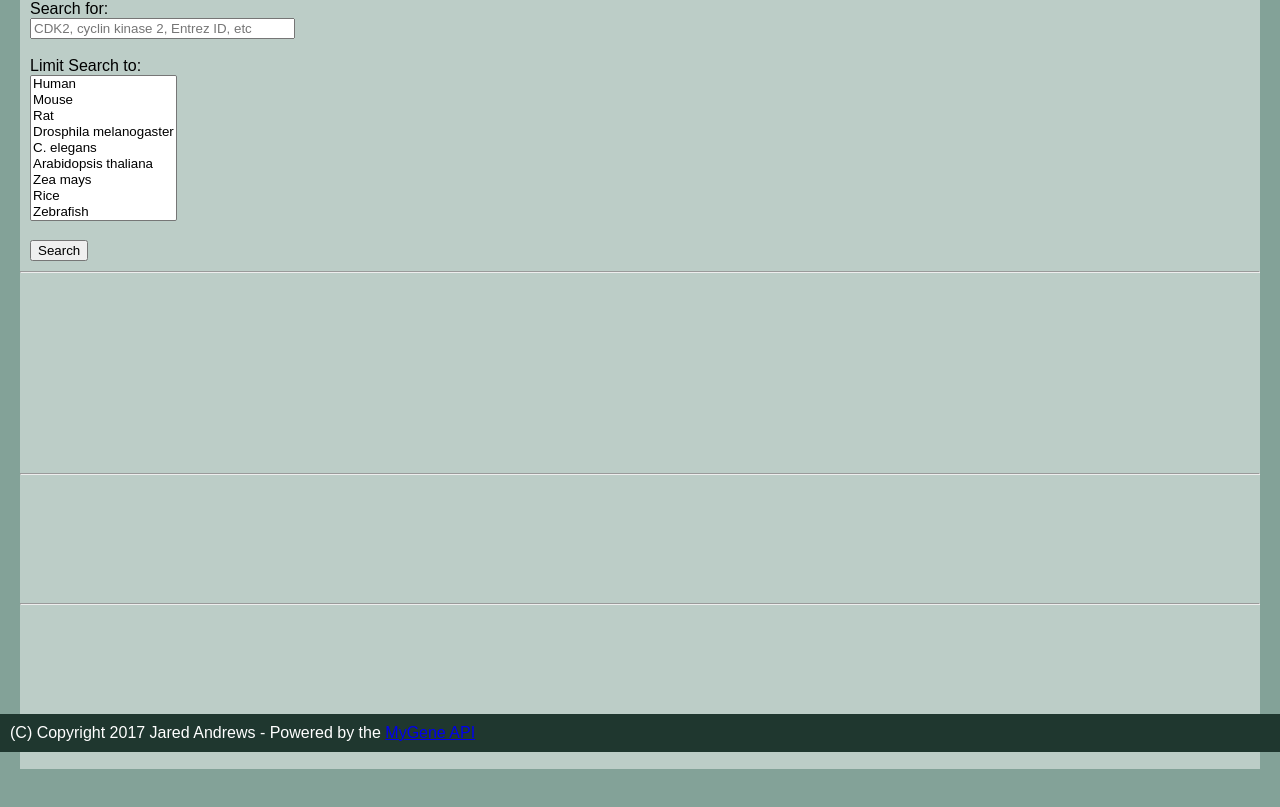
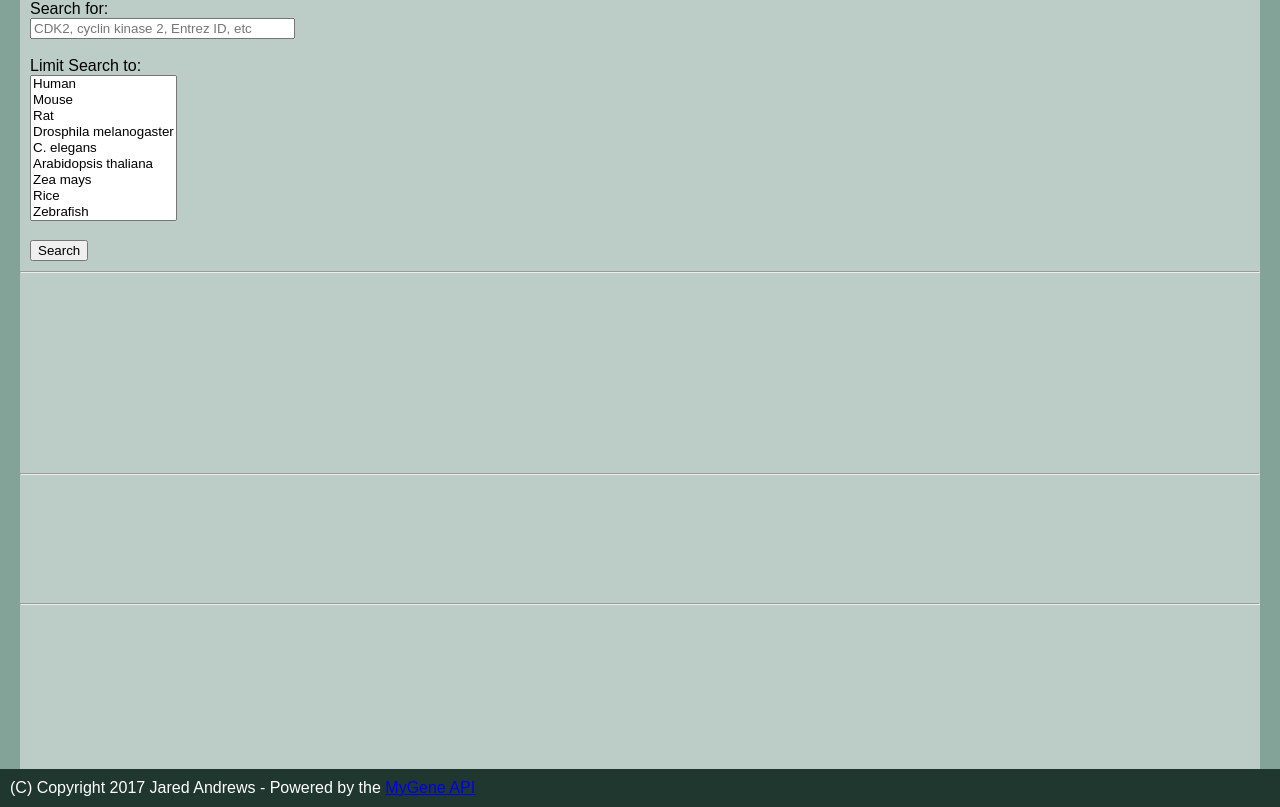
Before and after one commit to j-andrews7/Genotify, a plain HTML site: page index.html in a window 1280 px wide. Shown: the part 48-855 px from the top of the page. Before the commit the page ends 817 px from the top, so only its background shows below. Drawn offline with Linux system fonts and the light colour scheme.

Commit message:
Fixed page sizing and footer CSS

```diff
--- a/css/style.css
+++ b/css/style.css
@@ -5,10 +5,13 @@
 }
 
 body {
+    display: flex;
+    flex-direction: column;
+
     margin: 0px;
     background-color: #83A298;
     padding: 0px;
-    min-height: 100%;
+    min-height: 100vh;
     width: 100%;
 }
 
@@ -44,6 +47,7 @@ body {
 }
 
 .content {
+    flex-grow: 1;
     background-color: #83A298;
 }
 
@@ -124,8 +128,6 @@ body {
     padding: 10px;
     margin: 0px;
     color: #ffffff;
-    position: absolute;
-    bottom: 0;
     width: 100%;
     display: flex;
 }
```
